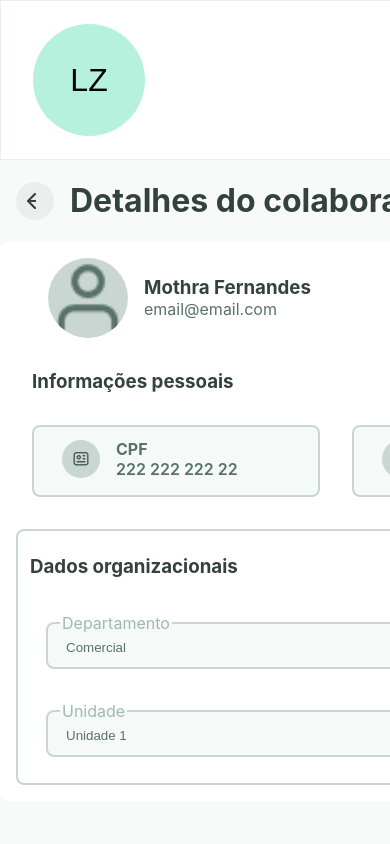
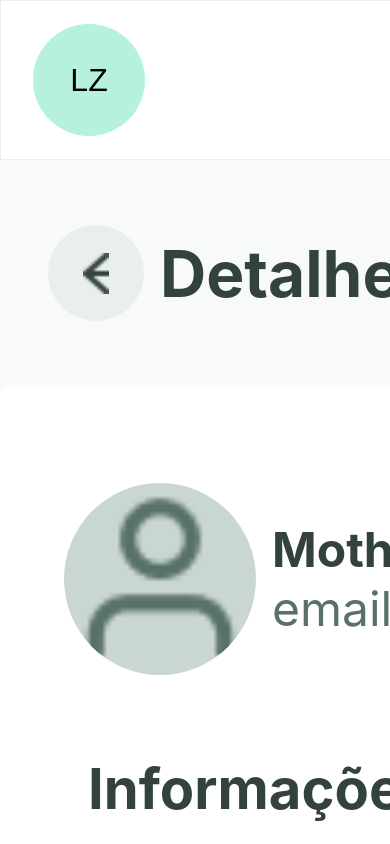
Before and after one commit to renan-oliveira93/pp-challenge-web, a Next.js app: page /detalhes_colaborador in a window 390 px wide. Shown: the top 844 px of the page. Built offline with nearby package versions, Linux system fonts and the light colour scheme; no server answers.

Commit message:
update reponsiv permissoes  pg

```diff
--- a/styles/Home.module.css
+++ b/styles/Home.module.css
@@ -612,6 +612,143 @@
         align-items: center;
     }
 
+    /*estilizações responsivas da pg detalhes*/
+
+    .h1_detalhes {
+        font-size: 2rem;
+        margin: 2rem;
+    }
+
+    .h1_detalhes a {
+        height: 6rem;
+        width: 6rem;
+        display: flex;
+        align-items: center;
+        justify-content: center;
+    }
+
+    .h1_detalhes img {
+        height: 4rem;
+        width: 3rem;
+    }
+
+    .info_pessoais {
+        font-size: 3rem;
+    }
+
+    .fieldset_info {
+        flex-direction: column;
+    }
+
+    .fieldset_info a {
+        width: 6rem;
+        height: 6rem;
+        display: flex;
+        align-items: center;
+        justify-content: center;
+        margin-right: 2rem;
+    }
+
+    .fieldset_info img {
+        width: 4rem;
+        height: 4rem;
+    }
+
+    .fieldset_info p {
+        font-size: 3rem;
+    }
+
+    .fieldset_info h4 {
+        font-size: 3rem;
+    }
+
+    .fieldset_info fieldset {
+        width: 55rem;
+        height: 10rem;
+    }
+
+    .avatar_detalhes_colaborador {
+        margin: 3rem;
+        margin-top: 5rem;
+    }
+
+    .avatar_detalhes_colaborador img {
+        width: 12rem;
+        height: 12rem;
+    }
+
+    .avatar_detalhes_colaborador h3 {
+        font-size: 3rem;
+    }
+
+    .avatar_detalhes_colaborador p {
+        font-size: 3rem;
+    }
+
+    .fieldset_dados {
+        flex-direction: column;
+        width: 55rem;
+    }
+
+    .fieldset_dados h3 {
+        font-size: 3rem;
+        margin: 3rem;
+    }
+
+    .fieldset_detalhes {
+        margin: 2rem;
+        width: 45rem;
+        height: 10rem;
+        font-size: 3rem;
+    }
+
+    .fieldset_detalhes button {
+        font-size: 3rem;
+    }
+
+    .fieldset_detalhes img {
+        width: 3rem;
+        height: 2rem;
+    }
+
+    /*estilizações responsivas da pg permissoes*/
+
+    .pg_permissoes_mobile {
+        display: flex;
+        flex-direction: row;
+        align-items: center;
+    }
+
+    .table h2 {
+        font-size: 3rem;
+        margin-top: 2rem;
+        margin-right: 2rem;
+    }
+
+    .permissoes_dados {
+        flex-direction: column;
+    }
+
+    .permissoes_dados fieldset {
+        font-size: 2rem;
+        width: 55rem;
+        height: 10rem;
+    }
+
+    .permissoes_dados p {
+        font-size: 2rem;
+    }
+
+    .lista td {
+        font-size: 3rem;
+        padding: 2rem;
+    }
+
+    .lista svg {
+        width: 5rem;
+        height: 5rem;
+    }
+
 }
 
 
@@ -624,4 +761,8 @@
         display: none;
     }
 
+    .pg_permissoes_mobile {
+        display: none;
+    }
+
 }
```
Also changed, not shown: pages/permissoes.js (+8 -2 lines).
